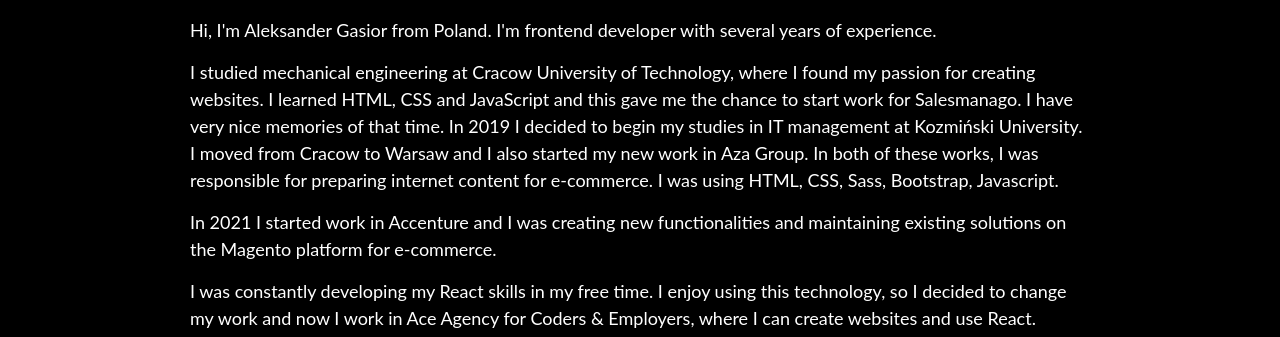
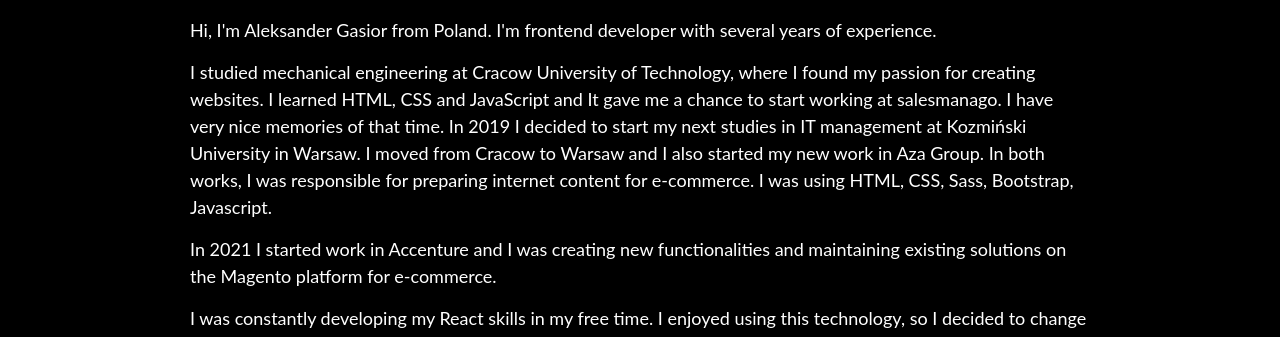
Before and after one commit to aleksandercie/main-portfolio, a Gatsby site: page /about in a window 1280 px wide. Shown: the part 599-936 px from the top of the page. Built offline with nearby package versions, Linux system fonts and the light colour scheme; Gatsby itself is replaced by a stand-in of ours; a web font is replaced by a local one.

Commit message:
fix: content about

```diff
--- a/src/content/about.js
+++ b/src/content/about.js
@@ -3,9 +3,9 @@ export const about = {
   subtitle: 'About',
   description: [
     "Hi, I'm Aleksander Gasior from Poland. I'm frontend developer with several years of experience.",
-    'I studied mechanical engineering at Cracow University of Technology, where I found my passion for creating websites. I learned HTML, CSS and JavaScript and this gave me the chance to start work for Salesmanago. I have very nice memories of that time. In 2019 I decided to begin my studies in IT management at Kozmiński University. I moved from Cracow to Warsaw and I also started my new work in Aza Group. In both of these works, I was responsible for preparing internet content for e-commerce. I was using HTML, CSS, Sass, Bootstrap, Javascript.',
+    'I studied mechanical engineering at Cracow University of Technology, where I found my passion for creating websites. I learned HTML, CSS and JavaScript and It gave me a chance to start working at salesmanago. I have very nice memories of that time. In 2019 I decided to start my next studies in IT management at Kozmiński University in Warsaw. I moved from Cracow to Warsaw and I also started my new work in Aza Group. In both works, I was responsible for preparing internet content for e-commerce. I was using HTML, CSS, Sass, Bootstrap, Javascript.',
     'In 2021 I started work in Accenture and I was creating new functionalities and maintaining existing solutions on the Magento platform for e-commerce.',
-    'I was constantly developing my React skills in my free time. I enjoy using this technology, so I decided to change my work and now I work in Ace Agency for Coders & Employers, where I can create websites and use React.',
+    'I was constantly developing my React skills in my free time. I enjoyed using this technology, so I decided to change my workplace and now I work in Ace Agency for Coders & Employers, where I can create websites and use React.',
     "For sure I don’t code all the time. I'm a really active person. I live in Cieszyn, there are Beskidy  mountains in the area, so it would be a pity not to take advantage of this place. When you see outside snow, I ski certainly. Every year I try to visit new places in the Alps with my friends and have great adventures on ski slopes. My favorite top ski places (Grindelwald Switzerland, Ischgl Austria, Kronplatz Italy) and a lot of different ones I haven't visited yet. When it's a sunny, warm day, I usually bike or mountain hike. Even it's rainy, I go to my workout at the gym.",
   ],
 };
```
